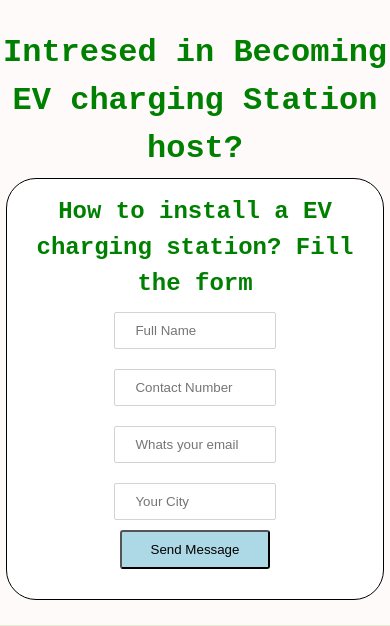
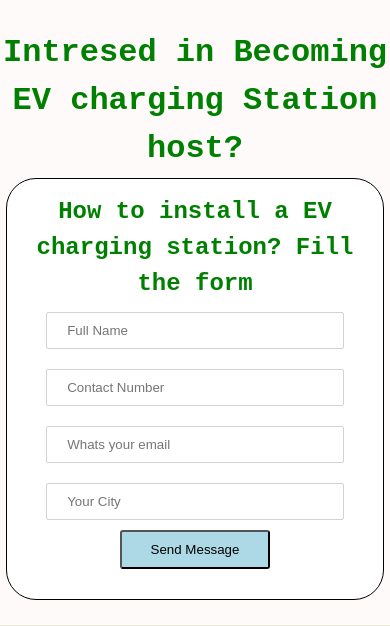
Before and after one commit to BULLET1999/EV-Station, a PHP site: page /host.html in a window 390 px wide. Shown: the part 815-1441 px from the top of the page. Run offline with PHP 8.4, Linux system fonts and the light colour scheme; some libraries are stand-ins or nearby versions.

Commit message:
Responsive host

```diff
--- a/css/style.css
+++ b/css/style.css
@@ -391,10 +391,15 @@ html, body {
     .host_form {
         margin: 5px;
         line-height: 1.5;
-        padding: 15px 9px 30px 9px;
+        padding: 15px 2px 30px 2px;
         background-color: white;
     }
 
+    .host_form input[type=text], input[type=tel], input[type=email] {
+        width: 80%;
+        margin: 10px;
+        box-sizing: border-box;
+    }
 }
 /*Contact Us.html page CSS*/
 
```
